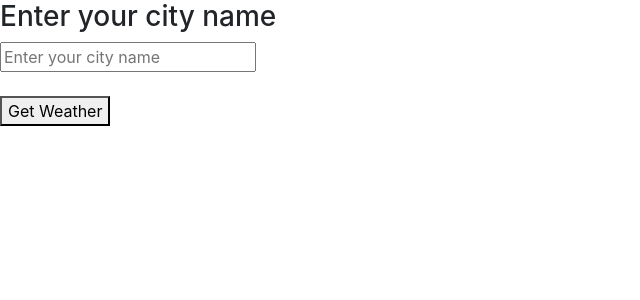
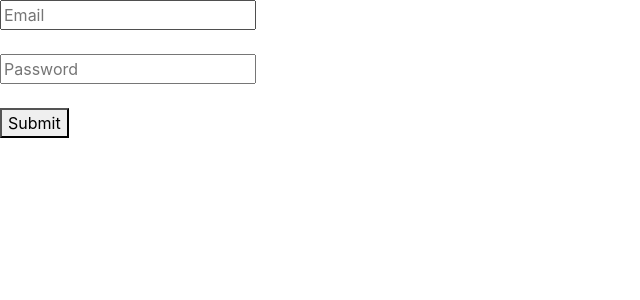
Before and after one commit to vuole/learn-angular, an Angular app: page / in a window 1280 px wide. Shown: the top 300 px of the page, without its empty margins (0-640 px from the left). Built offline with nearby package versions, Linux system fonts and the light colour scheme.

Commit message:
ngForm (hay su dung)

```diff
--- a/src/app/app.component.html
+++ b/src/app/app.component.html
@@ -4,4 +4,5 @@
 </app-card> -->
 <!-- <app-learn-pipe></app-learn-pipe> -->
 <!-- <app-ip></app-ip> -->
-<app-weather></app-weather>
+<!-- <app-weather></app-weather> -->
+<app-sign-in></app-sign-in>
--- a/src/app/app.module.ts
+++ b/src/app/app.module.ts
@@ -16,6 +16,7 @@ import { IpComponent } from './ip/ip.component';
 import { HttpClientModule } from '@angular/common/http';
 import { HttpModule } from '@angular/http';
 import { WeatherComponent } from './weather/weather.component';
+import { SignInComponent } from './sign-in/sign-in.component';
 
 @NgModule({
   declarations: [
@@ -30,7 +31,8 @@ import { WeatherComponent } from './weather/weather.component';
     LearnPipeComponent,
     RoundPipe,
     IpComponent,
-    WeatherComponent
+    WeatherComponent,
+    SignInComponent
   ],
   imports: [
     BrowserModule,
--- /dev/null
+++ b/src/app/sign-in/sign-in.component.html
@@ -0,0 +1,5 @@
+<form (submit)="onSubmit(formSignIn.value)" #formSignIn="ngForm">
+    <input type="text" placeholder="Email" [(ngModel)]='email' name="email"> <br> <br>
+    <input type="password" placeholder="Password" [(ngModel)]='password' name="password"> <br> <br>
+    <button>Submit</button>
+</form>
--- /dev/null
+++ b/src/app/sign-in/sign-in.component.ts
@@ -0,0 +1,22 @@
+import { Component, OnInit } from '@angular/core';
+
+@Component({
+  selector: 'app-sign-in',
+  templateUrl: './sign-in.component.html',
+  styleUrls: ['./sign-in.component.css']
+})
+export class SignInComponent implements OnInit {
+
+  email = '';
+  password = '';
+
+  constructor() { }
+
+  ngOnInit() {
+  }
+
+  onSubmit(formSignIn) {
+    console.log(formSignIn);
+  }
+
+}
```
Also changed, not shown: src/app/sign-in/sign-in.component.css (added), 1 other file (tests, documents, lock files or other folders).
